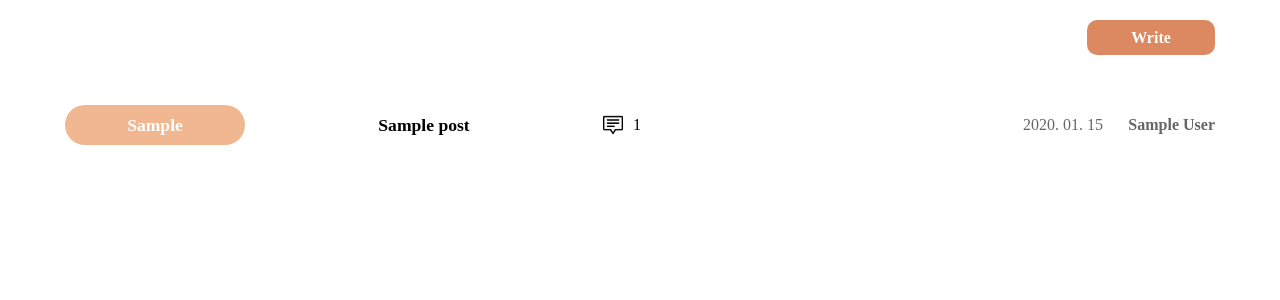
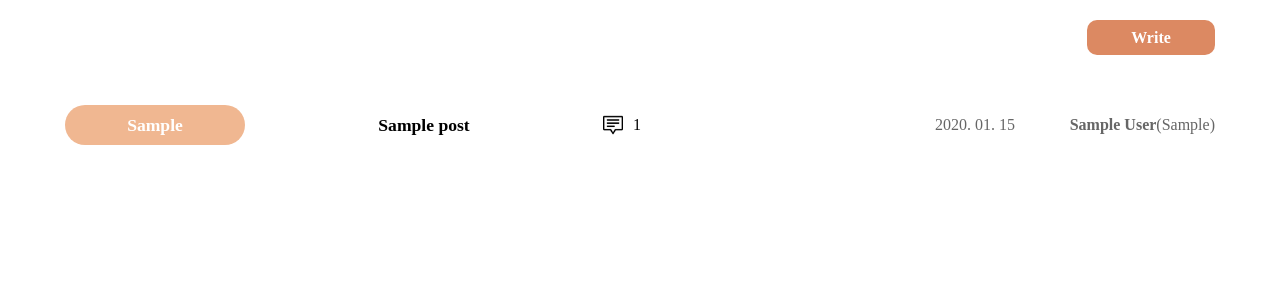
Before and after one commit to ohcmadah/info-overflow, a Django app: page / in a window 1280 px wide. Shown: the part 160-460 px from the top of the page. Run offline with Django 3.2, Linux system fonts and the light colour scheme; a user stored in the database is signed in; tables that the repository leaves empty hold one stand-in row (values such as "Sample post"); parts of the project's set-up code (start-up, migrations or seed data) failed here and were passed over.

Commit message:
이름 옆 학과 표시

```diff
--- a/blog/static/blog/css/post_list.css
+++ b/blog/static/blog/css/post_list.css
@@ -48,8 +48,8 @@
 /* Right Box */
 .right-box {
     display: flex;
-    width: 15vw;
-    min-width: 160px;
+    width: 18vw;
+    min-width: 280px;
     align-items: center;
     justify-content: space-between;
 }
@@ -102,20 +102,22 @@
 }
 
 /* Text Published Date, User Name */
-.date, .user-name {
+.date, .user-name-container {
     display: flex;
     align-items: center;
 }
 .date span {
     color: #666666;
 }
-.user-name span {
+.user-name-container span {
     color: #666666;
+}
+.user-name {
     font-weight: bold;
 }
 
 /* Media Query */
-@media (max-width: 800px) {
+@media (max-width: 1000px) {
     .post-box {
         display: flex;
         flex-direction: column;
--- a/blog/templates/blog/post_detail.html
+++ b/blog/templates/blog/post_detail.html
@@ -37,7 +37,7 @@
                 {% csrf_token %}
                 <div class="comment-info">
                     <div>
-                        <span>{{ comment.user.get_name }}</span>
+                        <span>{{ comment.user.get_name }} ({{ comment.user.get_user_department }})</span>
                         <span>{{ comment.published_date|date:"Y. m. d H:i" }}</span>
                     </div>
                     {% if comment.user.get_name == user.get_name %}
--- a/blog/templates/blog/post_list.html
+++ b/blog/templates/blog/post_list.html
@@ -43,8 +43,9 @@
             <div class="date">
                 <span>{{ post.published_date|date:"Y. m. d" }}</span>
             </div>
-            <div class="user-name">
-                <span>{{ post.user.get_name }}</span>
+            <div class="user-name-container">
+                <span class="user-name">{{ post.user.get_name }}</span>
+                <span>({{ post.user.get_user_department }})</span>
             </div>
         </div>
     </div>
```
